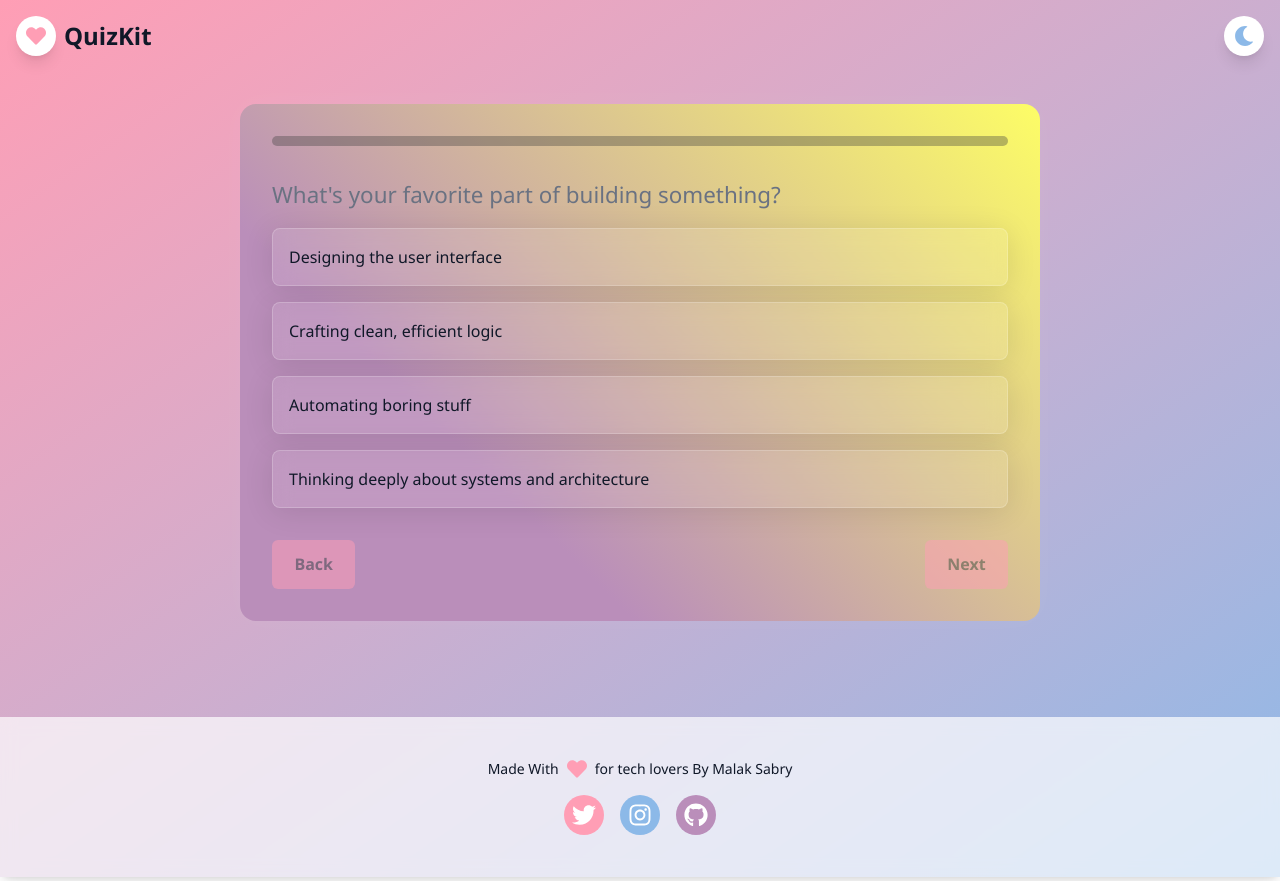
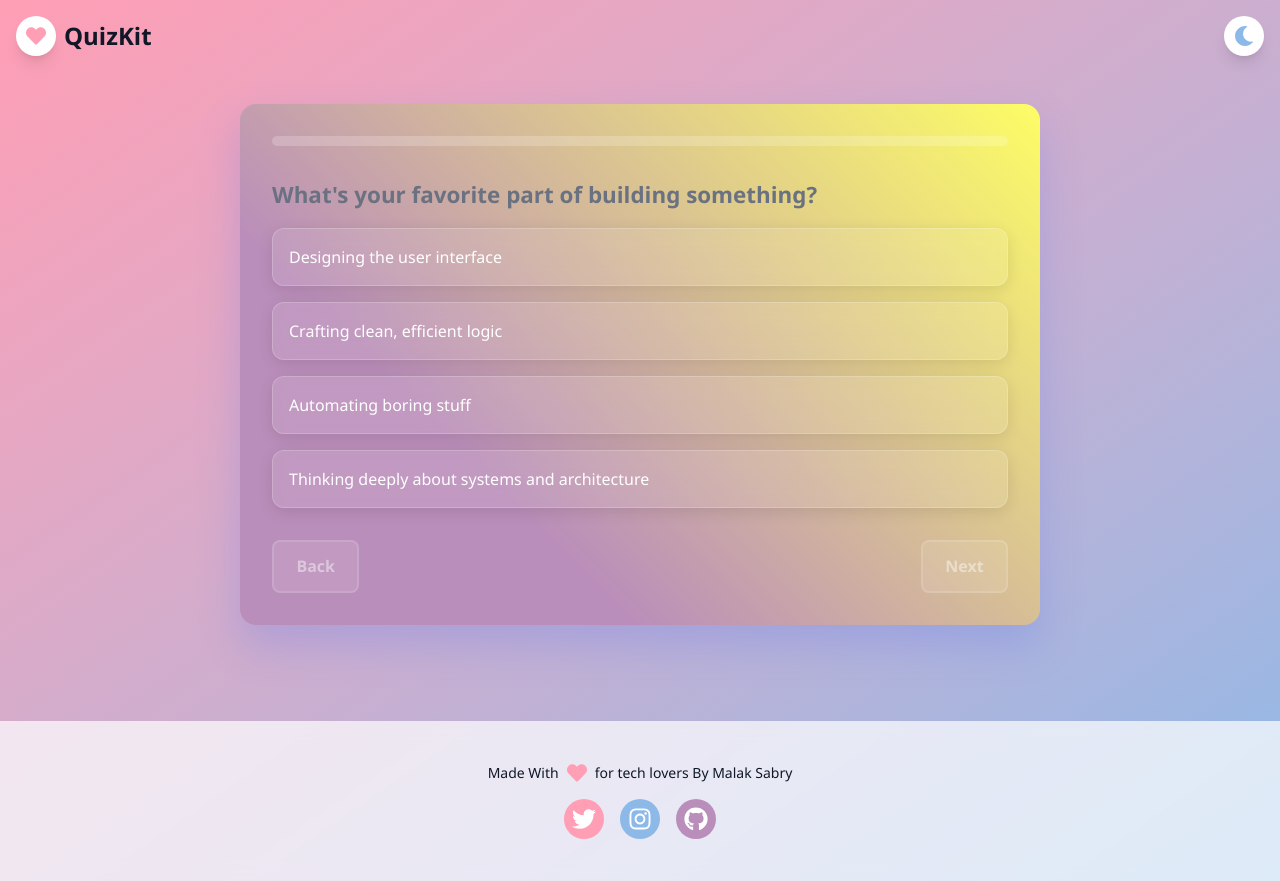
Before and after one commit to Malak-Sabry-104/QuizKti, a React (Vite) app: page /quiz in a window 1280 px wide. Built offline with nearby package versions, Linux system fonts and the light colour scheme.

Commit message:
Updated styling and changed theme

```diff
--- a/src/index.css
+++ b/src/index.css
@@ -1,21 +1,26 @@
 @import "tailwindcss";
 
-/* Custom color variables */
 :root {
   --pastel-pink: #ff9eb5;
   --pastel-blue: #8cb9e8;
   --pastel-purple: #ba8eba;
   --pastel-green: #9ed99e;
   --pastel-yellow: #fdfd66;
+
+  --light-bg-primary: #ffffff;
+  --light-bg-secondary: #f8fafc;
+  --light-text-primary: #1e293b;
+  --light-text-secondary: #64748b;
+  --light-border: #e2e8f0;
+  --light-shadow: rgba(0, 0, 0, 0.1);
+  --light-card-bg: rgba(255, 255, 255, 0.9);
 }
 
 body {
   font-family: "Segoe UI", sans-serif;
-  color: white;
   overflow-x: hidden;
 }
 
-/* navbar styles */
 .theme-toggle {
   transition: all 0.3s ease;
 }
@@ -24,7 +29,6 @@ body {
   cursor: pointer;
 }
 
-/* lading styles */
 .floating {
   animation: float 3s ease-in-out infinite;
 }
@@ -34,7 +38,7 @@ body {
 .floating-delay-2 {
   animation-delay: 1s;
 }
-/* Theme toggle animation */
+
 .theme-toggle {
   transition: all 0.3s ease;
 }
@@ -42,7 +46,6 @@ body {
   transform: rotate(30deg);
 }
 
-/* Float animation */
 @keyframes float {
   0% {
     transform: translateY(0px);
@@ -55,7 +58,6 @@ body {
   }
 }
 
-/* Feature card floating effect */
 .feature-card {
   transition: all 0.3s ease;
 }
@@ -64,7 +66,6 @@ body {
   box-shadow: 0 10px 20px rgba(0, 0, 0, 0.1);
 }
 
-/* quiz page styles */
 .quiz-container {
   max-width: 800px;
   margin: 2rem auto 6rem auto;
@@ -72,16 +73,34 @@ body {
   flex-direction: column;
   padding: 2rem;
   border-radius: 1rem;
+  position: relative;
+}
+
+.quiz-container:not(.dark) {
+  background: linear-gradient(135deg, #667eea 0%, #764ba2 100%);
+  box-shadow: 0 20px 40px rgba(102, 126, 234, 0.3);
+  color: white;
+}
+
+.quiz-container.dark {
+  background: #1D2837;
   box-shadow: 0 0 30px rgba(255, 255, 255, 0.05);
-  position: relative;
+  color: white;
 }
 
 .progress-bar {
   height: 10px;
-  background: rgba(62, 62, 62, 0.361);
   border-radius: 5px;
   overflow: hidden;
   margin-bottom: 2rem;
+}
+
+.progress-bar:not(.dark) {
+  background: rgba(255, 255, 255, 0.2);
+}
+
+.progress-bar.dark {
+  background: rgba(62, 62, 62, 0.361);
 }
 
 .progress-fill {
@@ -98,6 +117,7 @@ body {
 .question {
   font-size: 1.4rem;
   margin-bottom: 1rem;
+  font-weight: 600;
 }
 
 .choices {
@@ -107,19 +127,41 @@ body {
 }
 
 .choice {
-  background: rgba(255, 255, 255, 0.1);
-  border: 1px solid rgba(255, 255, 255, 0.2);
   padding: 1rem;
-  border-radius: 8px;
+  border-radius: 12px;
   cursor: pointer;
   backdrop-filter: blur(10px);
   -webkit-backdrop-filter: blur(10px);
-  box-shadow: 0 4px 30px rgba(0, 0, 0, 0.1);
-  transition: all 0.2s ease;
+  transition: all 0.3s ease;
+  font-weight: 500;
+  border: 2px solid transparent;
 }
 
-.choice:hover {
-  color: rgb(68, 68, 68);
+.choice:not(.dark) {
+  background: rgba(255, 255, 255, 0.15);
+  border-color: rgba(255, 255, 255, 0.2);
+  color: white;
+  box-shadow: 0 4px 15px rgba(0, 0, 0, 0.1);
+}
+
+.choice:not(.dark):hover {
+  background: rgba(255, 255, 255, 0.25);
+  border-color: rgba(255, 255, 255, 0.4);
+  transform: translateY(-2px);
+  box-shadow: 0 8px 25px rgba(0, 0, 0, 0.15);
+}
+
+.choice.dark {
+  background: rgba(255, 255, 255, 0.1);
+  border-color: rgba(255, 255, 255, 0.2);
+  color: #e2e8f0;
+  box-shadow: 0 4px 30px rgba(0, 0, 0, 0.1);
+}
+
+.choice.dark:hover {
+  background: rgba(255, 255, 255, 0.15);
+  border-color: rgba(255, 255, 255, 0.3);
+  transform: translateY(-2px);
 }
 
 .nav-buttons {
@@ -130,17 +172,39 @@ body {
 
 .quiz-container button {
   padding: 0.8rem 1.4rem;
+  font-weight: bold;
+  border-radius: 8px;
+  cursor: pointer;
+  transition: all 0.3s ease;
+  border: none;
+}
+
+.quiz-container:not(.dark) button {
+  background: rgba(255, 255, 255, 0.2);
+  color: white;
+  border: 2px solid rgba(255, 255, 255, 0.3);
+}
+
+.quiz-container:not(.dark) button:hover:not(:disabled) {
+  background: rgba(255, 255, 255, 0.3);
+  border-color: rgba(255, 255, 255, 0.5);
+  transform: translateY(-1px);
+}
+
+.quiz-container.dark button {
   background: #ff9eb5;
-  border: none;
-  color: rgb(68, 68, 68);
-  font-weight: bold;
-  border-radius: 6px;
-  cursor: pointer;
+  color: #1e293b;
+}
+
+.quiz-container.dark button:hover:not(:disabled) {
+  background: #f07a91;
+  transform: translateY(-1px);
 }
 
 button:disabled {
   opacity: 0.5;
   cursor: not-allowed;
+  transform: none !important;
 }
 
 @keyframes fadeIn {
@@ -154,6 +218,7 @@ button:disabled {
     transform: translateY(0);
   }
 }
+
 .bubble {
   position: absolute;
   border-radius: 50%;
@@ -174,3 +239,42 @@ button:disabled {
     transform: translateY(0) scale(1);
   }
 }
+
+.light-mode-card {
+  background: var(--light-card-bg);
+  border: 1px solid var(--light-border);
+  box-shadow: 0 4px 6px var(--light-shadow);
+  backdrop-filter: blur(10px);
+}
+
+.light-mode-text-primary {
+  color: var(--light-text-primary);
+}
+
+.light-mode-text-secondary {
+  color: var(--light-text-secondary);
+}
+
+.light-mode-button-primary {
+  background: linear-gradient(135deg, #667eea 0%, #764ba2 100%);
+  color: white;
+  border: none;
+  box-shadow: 0 4px 15px rgba(102, 126, 234, 0.3);
+}
+
+.light-mode-button-primary:hover {
+  transform: translateY(-2px);
+  box-shadow: 0 8px 25px rgba(102, 126, 234, 0.4);
+}
+
+.light-mode-button-secondary {
+  background: white;
+  color: #667eea;
+  border: 2px solid #667eea;
+}
+
+.light-mode-button-secondary:hover {
+  background: #667eea;
+  color: white;
+  transform: translateY(-2px);
+}
```
